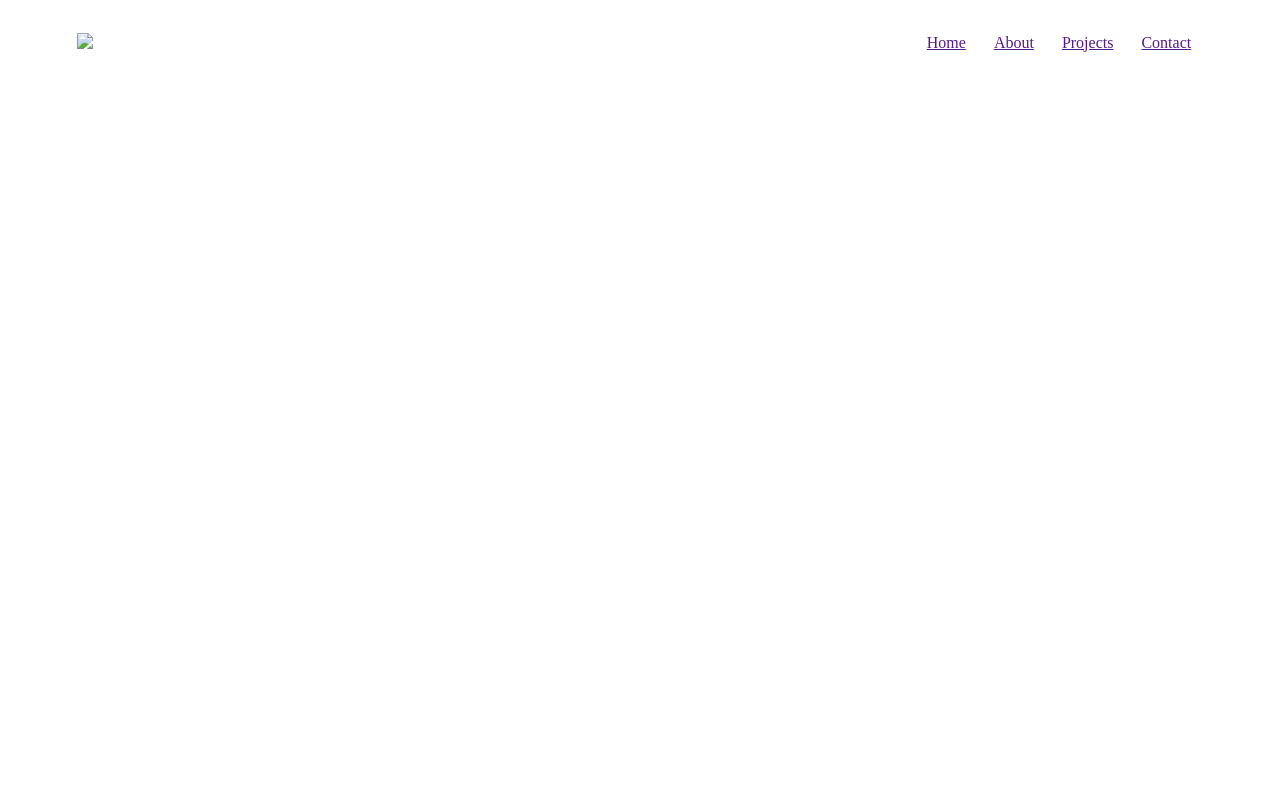
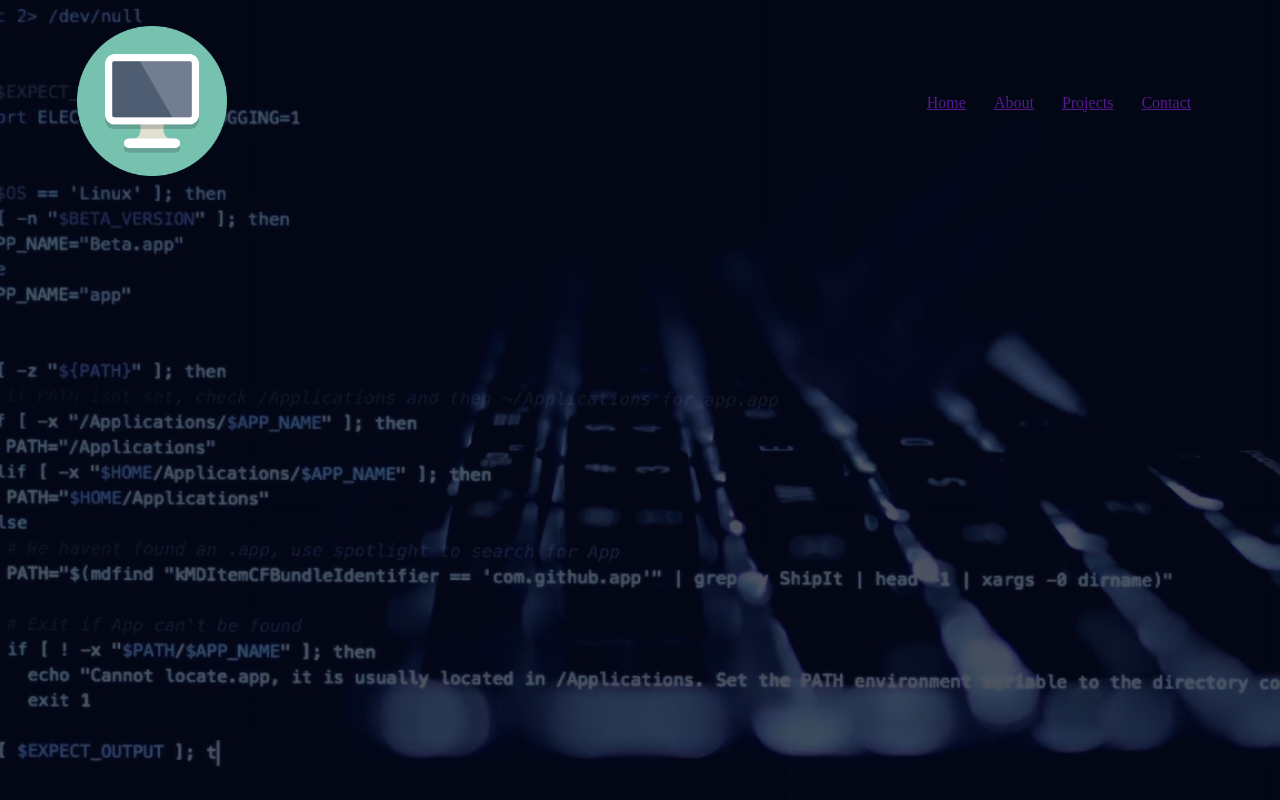
Before and after one commit to AndresCD-dev/website-project, a plain HTML site: page index.html in a window 1280 px wide. Drawn offline with Linux system fonts and the light colour scheme.

Commit message:
Added Background and Icon

```diff
--- a/index.html
+++ b/index.html
@@ -10,7 +10,7 @@
     <body>
         <Section class="header">
             <nav>
-                <a href="index.html"><img src="601050.png"></a>
+                <a href="index.html"><img src="images/601050.png"></a>
                 <div class="nav-links">
                     <i class="times"></i>
                      <ul>
--- a/style.css
+++ b/style.css
@@ -6,7 +6,7 @@
 .header{
     min-height: 100vh;
     width: 100%;
-    background-image: linear-gradient(rgba(4,9,30,0.7)),url(pictures/maxresdefault.jpg);
+    background-image: linear-gradient(rgba(4,9,30,0.7), rgba(4,9,30,0.7)),url(images/maxresdefault.png);
     background-position: center;
     background-size: cover;
     position: relative;
```
Also changed, not shown: images/601050.png (added), images/maxresdefault.png (added).
